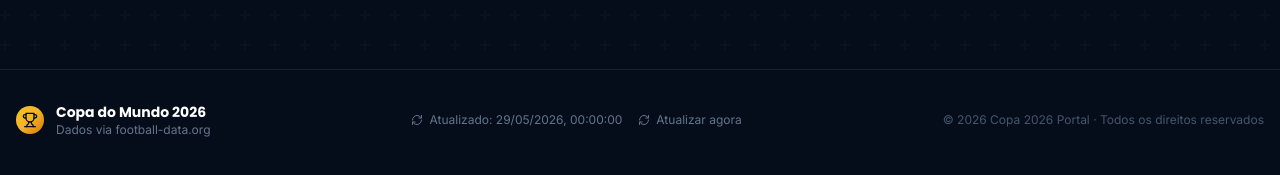
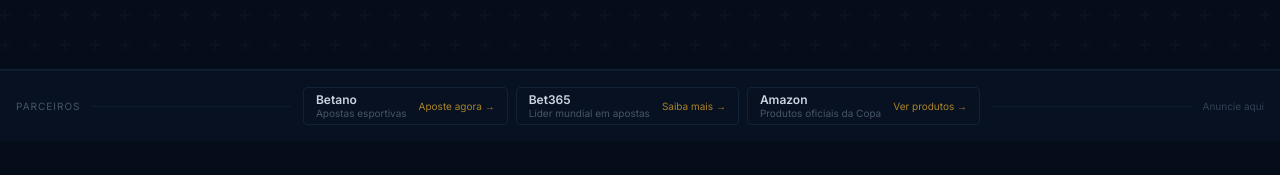
Before and after one commit to RUrzeda/copa2026, a React (Vite) app: page / in a window 1280 px wide. Shown: the part 860-1035 px from the top of the page. Built offline with nearby package versions, Linux system fonts and the light colour scheme; no server answers.

Commit message:
feat: add subtle affiliate bar above footer
Co-Authored-By: Claude Sonnet 4.6 <noreply@anthropic.com>

```diff
--- a/src/components/layout/Footer.tsx
+++ b/src/components/layout/Footer.tsx
@@ -1,12 +1,14 @@
 import { Trophy, RefreshCw } from 'lucide-react'
 import { useData } from '../../hooks/useData'
 import { formatMatchDate } from '../../utils/helpers'
+import { AffiliateBar } from '../ui/AffiliateBar'
 
 export function Footer() {
   const { lastUpdated, refetch } = useData()
 
   return (
     <footer className="border-t border-navy-700 bg-navy-950 mt-12">
+      <AffiliateBar />
       <div className="max-w-screen-2xl mx-auto px-4 py-8">
         <div className="flex flex-col md:flex-row items-center justify-between gap-4">
           <div className="flex items-center gap-3">
--- /dev/null
+++ b/src/components/ui/AffiliateBar.tsx
@@ -0,0 +1,67 @@
+interface Affiliate {
+  name: string
+  description: string
+  url: string
+  cta: string
+}
+
+const AFFILIATES: Affiliate[] = [
+  {
+    name: 'Betano',
+    description: 'Apostas esportivas',
+    url: 'https://www.betano.bet.br',
+    cta: 'Aposte agora',
+  },
+  {
+    name: 'Bet365',
+    description: 'Líder mundial em apostas',
+    url: 'https://www.bet365.com',
+    cta: 'Saiba mais',
+  },
+  {
+    name: 'Amazon',
+    description: 'Produtos oficiais da Copa',
+    url: 'https://www.amazon.com.br/s?k=copa+do+mundo+2026',
+    cta: 'Ver produtos',
+  },
+]
+
+export function AffiliateBar() {
+  return (
+    <div className="border-t border-navy-800 bg-navy-900/50">
+      <div className="max-w-screen-2xl mx-auto px-4 py-4">
+        <div className="flex flex-col sm:flex-row items-center gap-3">
+          <span className="text-[10px] uppercase tracking-widest text-slate-600 whitespace-nowrap">
+            Parceiros
+          </span>
+          <div className="h-px flex-1 bg-navy-800 hidden sm:block" />
+          <div className="flex flex-wrap justify-center gap-2">
+            {AFFILIATES.map((a) => (
+              <a
+                key={a.name}
+                href={a.url}
+                target="_blank"
+                rel="noopener noreferrer sponsored"
+                className="group flex items-center gap-2 px-3 py-1.5 rounded border border-navy-700 hover:border-gold-500/40 hover:bg-navy-800 transition-all duration-200"
+              >
+                <div className="text-left">
+                  <div className="text-xs font-semibold text-slate-300 group-hover:text-gold-400 transition-colors leading-none">
+                    {a.name}
+                  </div>
+                  <div className="text-[10px] text-slate-600 leading-none mt-0.5">
+                    {a.description}
+                  </div>
+                </div>
+                <span className="text-[10px] text-gold-500/70 group-hover:text-gold-400 transition-colors ml-1 whitespace-nowrap">
+                  {a.cta} →
+                </span>
+              </a>
+            ))}
+          </div>
+          <div className="h-px flex-1 bg-navy-800 hidden sm:block" />
+          <span className="text-[10px] text-slate-700 whitespace-nowrap">Anuncie aqui</span>
+        </div>
+      </div>
+    </div>
+  )
+}
```
